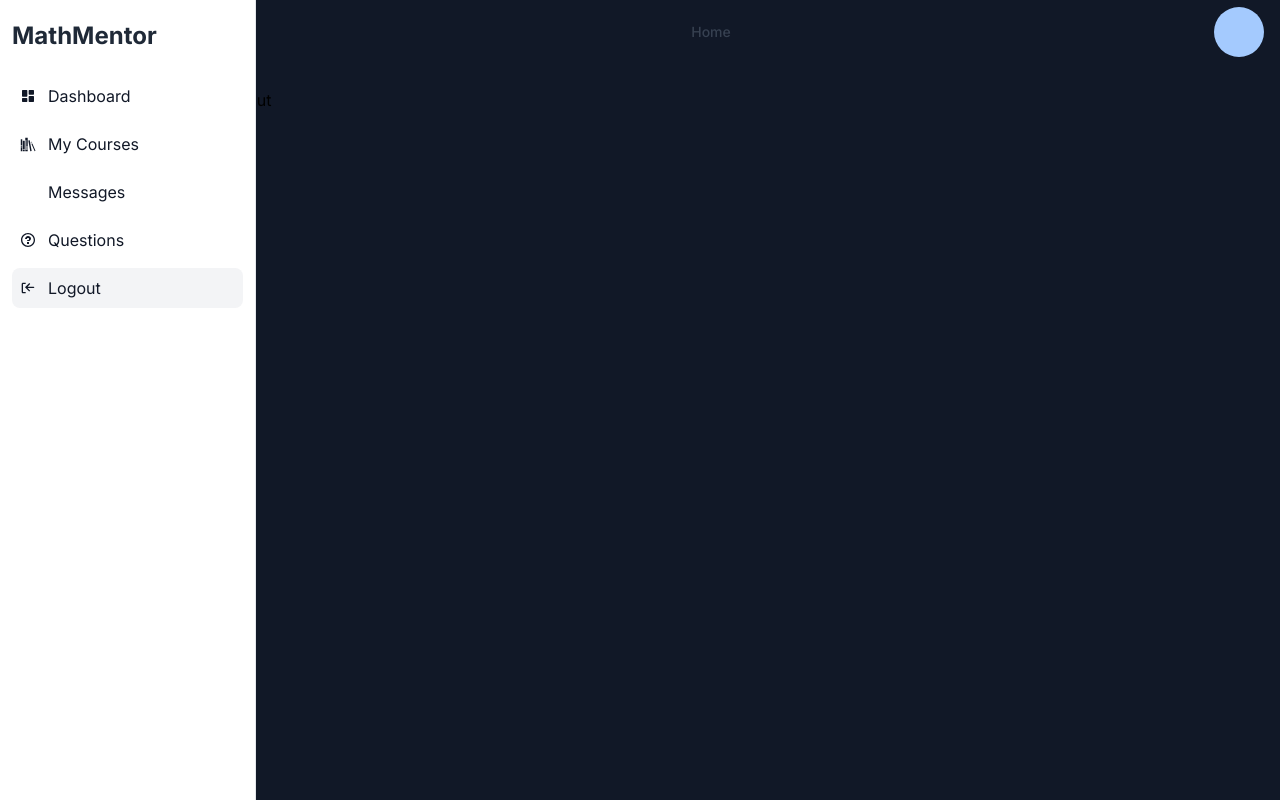
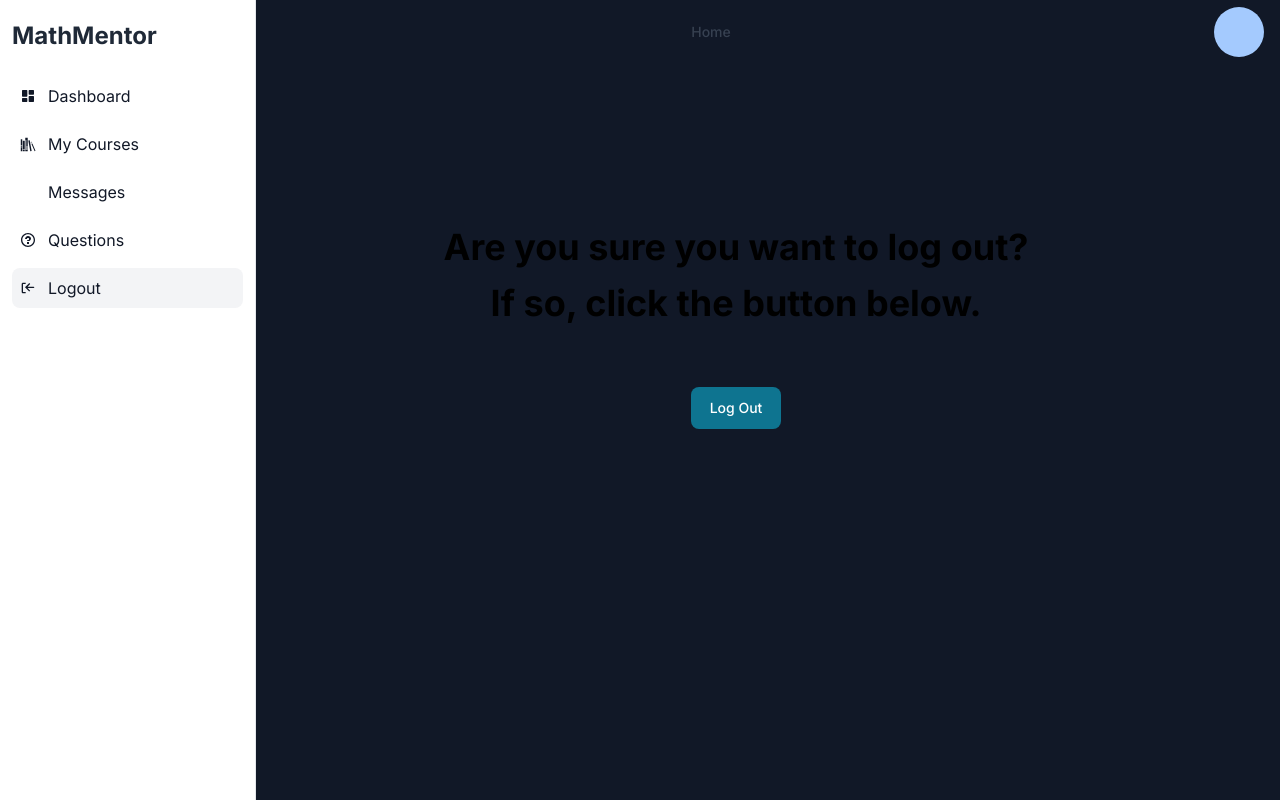
Before and after one commit to WhitneyEkow/MathMentor, a Next.js app: page /logout in a window 1280 px wide. Built offline with nearby package versions, Linux system fonts and the light colour scheme; some icons are missing.

Commit message:
adding logout

```diff
--- a/src/app/guest/page.js
+++ b/src/app/guest/page.js
@@ -1,11 +1,13 @@
-"use client"
+"use client";
 
-import React from 'react'
+import React from "react";
 
 function Guest() {
   return (
-    <div>Guest</div>
-  )
+    <div className="">
+  guest page
+    </div>
+  );
 }
 
-export default Guest
+export default Guest;
--- a/src/app/logout/page.js
+++ b/src/app/logout/page.js
@@ -1,11 +1,27 @@
-"use client"
+"use client";
 
-import React from 'react'
+import { Button } from "flowbite-react";
+import React from "react";
 
 function LogOut() {
   return (
-    <div>LogOut</div>
-  )
+    <div className="w-full min-h-[70vh]">
+      <div className="w-full h-[60vh] flex justify-center items-center">
+        <div className="w-full ">
+          <h2 className="text-4xl font-bold text-center mb-4">
+            Are you sure you want to log out?
+          </h2>
+          <h2 className="text-4xl mt-3 font-bold text-center mb-4">
+            If so, click the button below.
+          </h2>
+
+          <div className="flex items-center w-full justify-center mt-16">
+            <Button>Log Out</Button>
+          </div>
+        </div>
+      </div>
+    </div>
+  );
 }
 
-export default LogOut
+export default LogOut;
```
